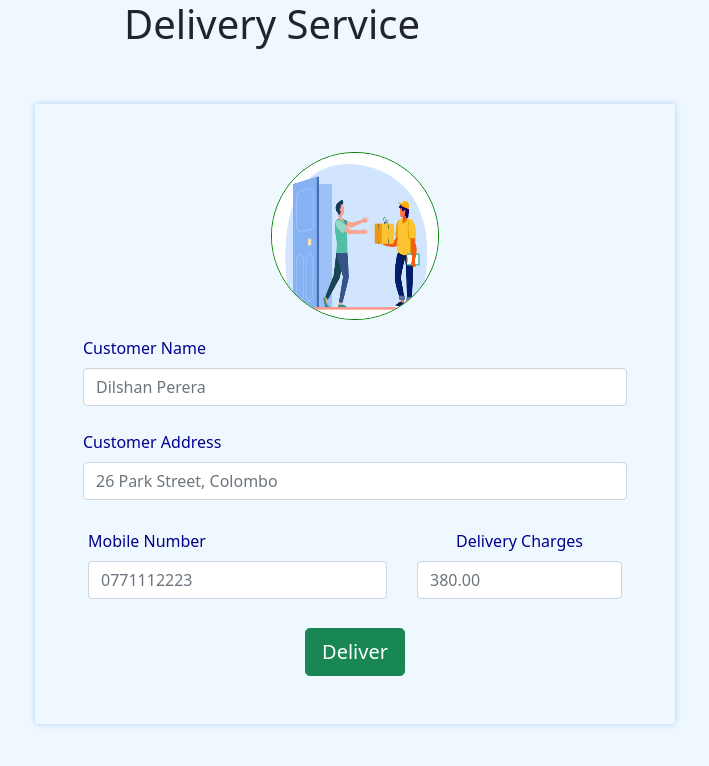
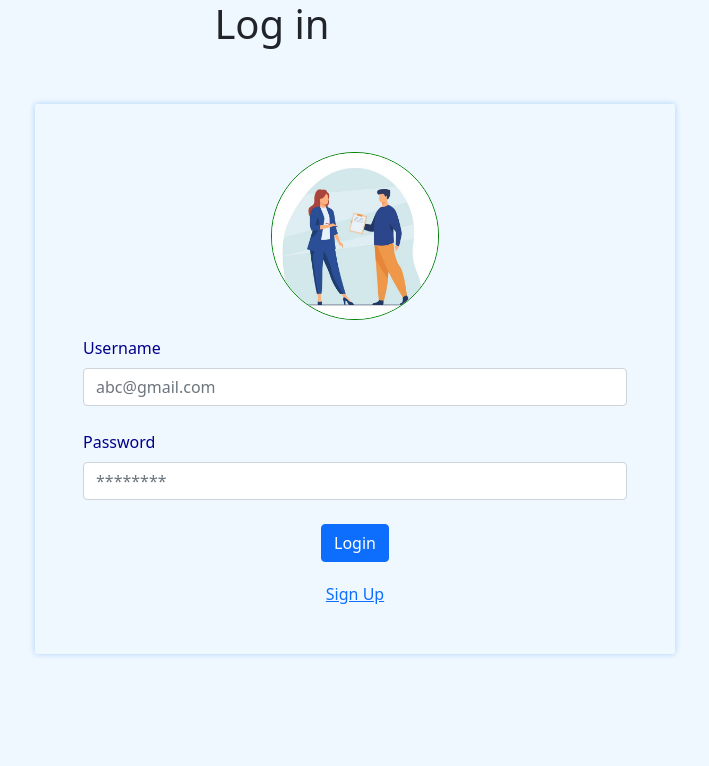
Before and after one commit to shriasi/DSAssignment2, a React (Create React App) app in the folder React frontend/shoppingplatformui/: page / in a window 1280 px wide. Shown: the top 766 px of the page, without its empty margins (368-1077 px from the left). Built offline with nearby package versions, Linux system fonts and the light colour scheme.

Commit message:
Login UI

```diff
--- a/React frontend/shoppingplatformui/src/App.js
+++ b/React frontend/shoppingplatformui/src/App.js
@@ -4,14 +4,17 @@ import {BrowserRouter as Router, Route} from "react-router-dom";
 import 'bootstrap/dist/css/bootstrap.min.css';
 import Delivery from "./components/Delivery";
 import Cart from "./components/Cart";
+import Login from "./components/Login";
 
 function App() {
   return (
       <Router>
 
     <div className="App">
-      <Route path="/" exact component = {Delivery}/>
+      <Route path="/Delivery" exact component = {Delivery}/>
       <Route path="/Cart" exact component = {Cart}/>
+      <Route path="/" exact component = {Login}/>
+
     </div>
 
       </Router>
--- a/React frontend/shoppingplatformui/src/asset/css/Style.css
+++ b/React frontend/shoppingplatformui/src/asset/css/Style.css
@@ -58,3 +58,8 @@ body{
 .cartBtn{
     margin-right: 10px;
 }
+
+.signupBox{
+    align-content: center;
+    margin-top: 20px;
+}
--- /dev/null
+++ b/React frontend/shoppingplatformui/src/components/Login.js
@@ -0,0 +1,49 @@
+import React, {Component, Fragment} from 'react'
+import {Container, Row, Col, Form, Button} from "react-bootstrap";
+import "../asset/css/Style.css";
+import loginImg from '../asset/image/login.jpg'
+
+class Login extends Component{
+
+    render() {
+        return (
+            <div>
+                <h1>Log in</h1>
+                <Fragment>
+                    <Container>
+                        <Row>
+                            <Col lg={6} md={6} sm={12} className="p-5 m-auto">
+                                <div className= "deliveryBox p-5">
+                                    <img className="DeliveryImg" src={loginImg} alt=""/>
+                                    <Form className="mt-3">
+                                        <Form.Group>
+                                            <Form.Label className="cusTxt">Username </Form.Label>
+                                            <Form.Control type="email" placeholder="abc@gmail.com" />
+                                            <br/>
+                                        </Form.Group>
+
+                                        <Form.Group>
+                                            <Form.Label className="cusTxt">Password</Form.Label>
+                                            <Form.Control type="password" placeholder="********" />
+                                            <br/>
+                                        </Form.Group>
+                                        <Button className="btn-block" variant="primary" type="submit" block>
+                                            Login
+                                        </Button>
+                                        <div className="signupBox">
+                                            <a className="" href="#"> Sign Up </a>
+                                        </div>
+                                    </Form>
+                                </div>
+                            </Col>
+                        </Row>
+                    </Container>
+
+                </Fragment>
+            </div>
+
+
+        );
+    }
+}
+export default Login;
```
Also changed, not shown: React frontend/shoppingplatformui/src/asset/image/login.jpg (added).
